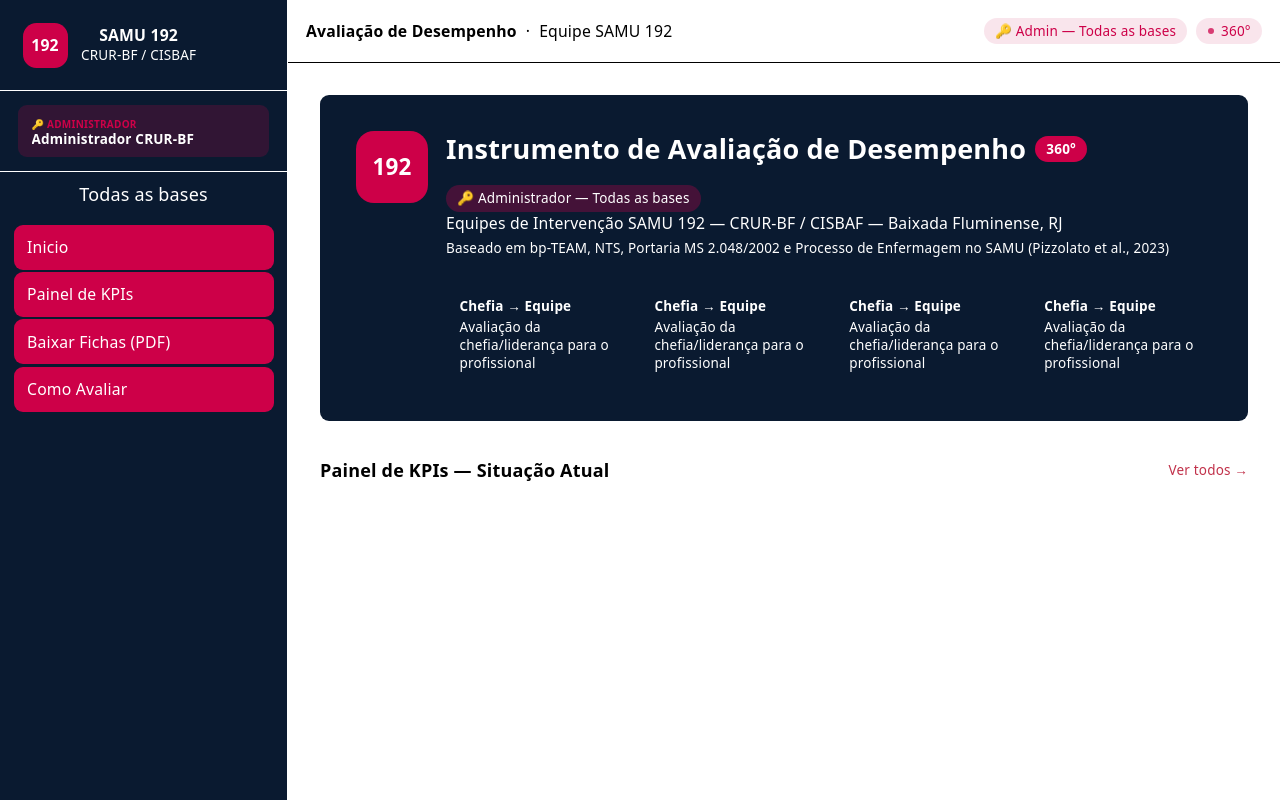
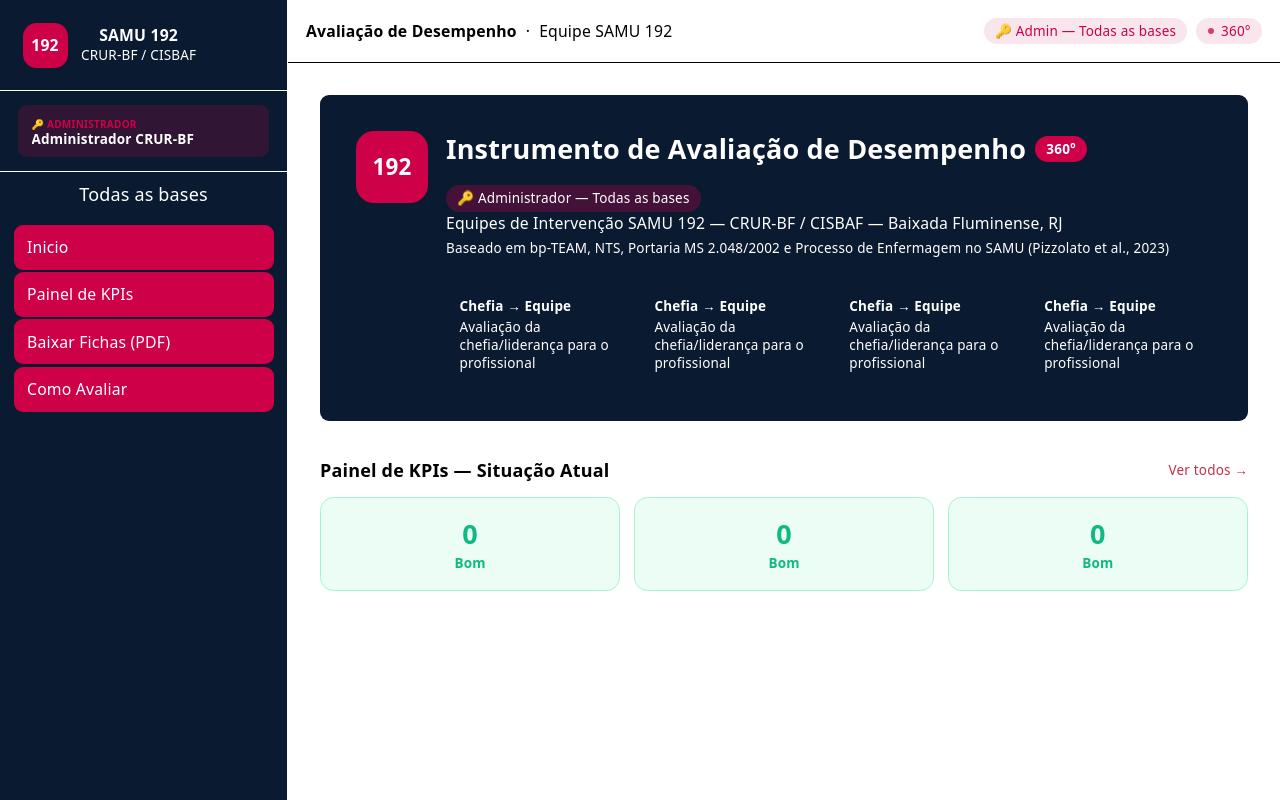
Before and after one commit to davicisbaf-hub/SAMU-avaliacao-desempenho, a React (Vite) app: page / in a window 1280 px wide. Built offline with nearby package versions, Linux system fonts and the light colour scheme.

Commit message:
grid painel kpi simplificado

```diff
--- a/src/Pages/Painel.tsx
+++ b/src/Pages/Painel.tsx
@@ -69,6 +69,24 @@
                 <h2 className='font-semibold text-foreground'>Painel de KPIs — Situação Atual</h2>
                 <a className='text-xs text-[#c1314a] hover:underline'>Ver todos →</a>
               </div>
+
+              <div className='grid grid-cols-3 gap-3'>
+
+                <div className='rounded-xl border p-4 text-center bg-emerald-50 border-emerald-200'>
+                  <p className='text-2xl font-bold text-[#10b981]'>0</p>
+                  <p className='text-xs font-semibold mt-0.5 text-[#10b981]'>Bom</p>
+                </div>
+
+                <div className='rounded-xl border p-4 text-center bg-emerald-50 border-emerald-200'>
+                  <p className='text-2xl font-bold text-[#10b981]'>0</p>
+                  <p className='text-xs font-semibold mt-0.5 text-[#10b981]'>Bom</p>
+                </div>
+
+                <div className='rounded-xl border p-4 text-center bg-emerald-50 border-emerald-200'>
+                  <p className='text-2xl font-bold text-[#10b981]'>0</p>
+                  <p className='text-xs font-semibold mt-0.5 text-[#10b981]'>Bom</p>
+                </div>
+              </div>
             </div>
 
           </div>
```
